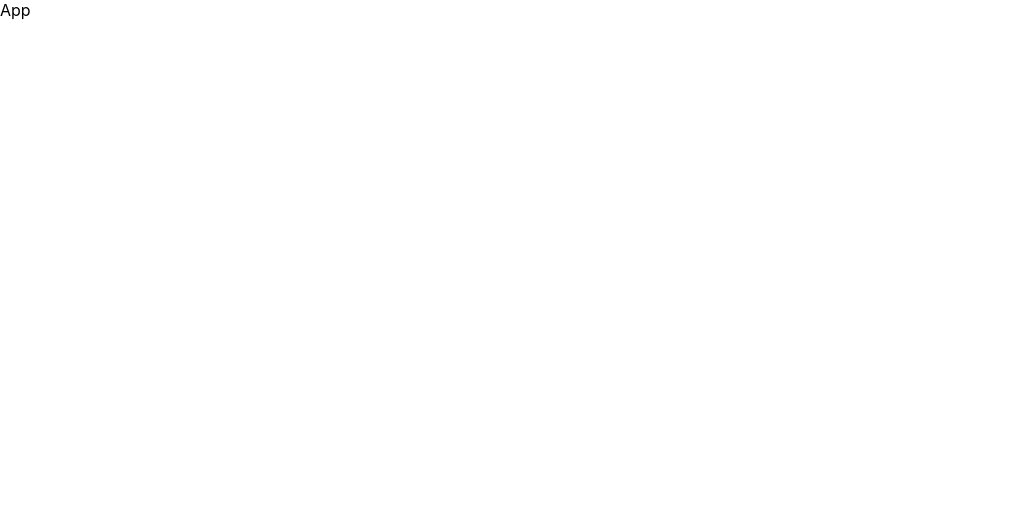
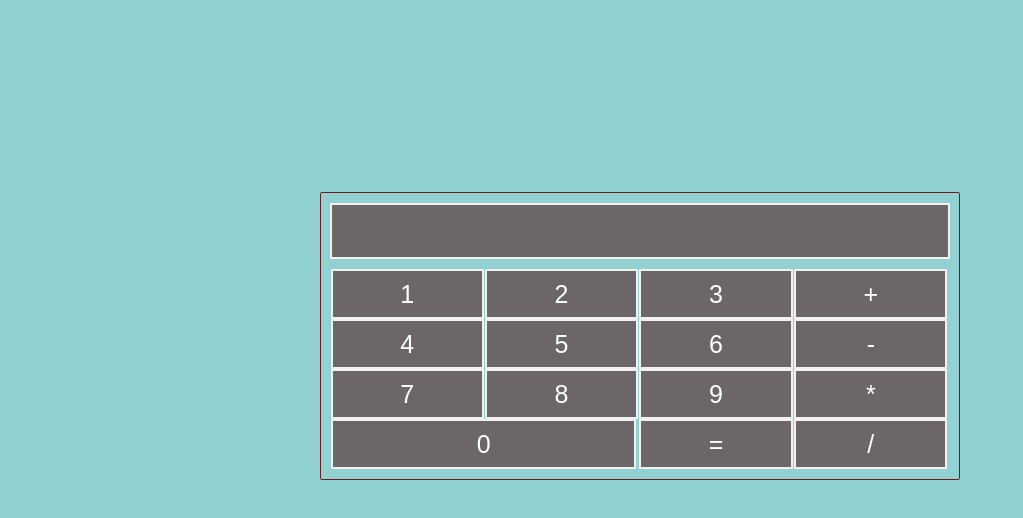
Before and after one commit to ArtsemKez/calculator-task, a React (Create React App) app: page / in a window 1280 px wide. Shown: the top 518 px of the page, without its empty margins (0-1023 px from the left). Built offline with nearby package versions, Linux system fonts and the light colour scheme.

Commit message:
Added customized button & input, added Calculator.jsx(CustomizedInput.jsx & Numpad.jsx)

```diff
--- /dev/null
+++ b/src/App.css
@@ -0,0 +1,6 @@
+.App {
+    background-color: rgba(81, 182, 182, 0.63);
+    position: absolute;
+    height: 100vh;
+    width: 100vw;
+}
--- a/src/App.js
+++ b/src/App.js
@@ -1,9 +1,10 @@
-
+import './App.css';
+import Calculator from "./components/Calculator/Calculator";
 
 function App() {
   return (
-    <div >
-      App
+    <div className="App">
+      <Calculator/>
     </div>
   );
 }
--- /dev/null
+++ b/src/components/Calculator/Calculator.jsx
@@ -0,0 +1,19 @@
+import React from 'react';
+import styles from './Calculator.module.css'
+import CustomizedInput from "../UI/CustomizedInput/CustomizedInput";
+import Numpad from "./Numpad/Numpad";
+
+const Calculator = () => {
+    return (
+        <div className={styles.calculator}>
+            <div className={styles.input}>
+                <CustomizedInput
+                    type='number'
+                />
+            </div>
+            <Numpad/>
+        </div>
+    );
+};
+
+export default Calculator;
--- /dev/null
+++ b/src/components/Calculator/Calculator.module.css
@@ -0,0 +1,14 @@
+.calculator{
+    border: 1.5px solid #6c1b1b;
+    border-radius: 2px;
+    margin-top: 15%;
+    margin-left: 25%;
+    margin-right: 25%;
+}
+
+.input{
+    display: flex;
+    flex-direction: column;
+    align-items: center;
+    margin: 10px;
+}
--- /dev/null
+++ b/src/components/Calculator/Numpad/Numpad.jsx
@@ -0,0 +1,36 @@
+import React from 'react';
+import styles from './Numpad.module.css'
+import CustomizedButton from "../../UI/CustomizedButton/CustomizedButton";
+
+const Numpad = () => {
+    return (
+        <div className={styles.numpad}>
+            <div className={styles.one}><CustomizedButton  >1</CustomizedButton></div>
+            <div className={styles.two}><CustomizedButton >2</CustomizedButton></div>
+            <div className={styles.three}><CustomizedButton >3</CustomizedButton></div>
+            <div className={styles.four}><CustomizedButton>4</CustomizedButton></div>
+            <div className={styles.five}><CustomizedButton>5</CustomizedButton></div>
+            <div className={styles.six}><CustomizedButton>6</CustomizedButton></div>
+            <div className={styles.seven}><CustomizedButton>7</CustomizedButton></div>
+            <div className={styles.eight}><CustomizedButton>8</CustomizedButton></div>
+            <div className={styles.nine}><CustomizedButton>9</CustomizedButton></div>
+            <div className={styles.zero}><CustomizedButton>0</CustomizedButton></div>
+            <div className={styles.plus}><CustomizedButton>+</CustomizedButton></div>
+            <div className={styles.minus}><CustomizedButton>-</CustomizedButton></div>
+            <div className={styles.multiply}><CustomizedButton>*</CustomizedButton></div>
+            <div className={styles.divide}><CustomizedButton>/</CustomizedButton></div>
+            <div className={styles.equally}><CustomizedButton>=</CustomizedButton></div>
+
+
+
+
+
+
+
+
+
+        </div>
+    );
+};
+
+export default Numpad;
--- /dev/null
+++ b/src/components/Calculator/Numpad/Numpad.module.css
@@ -0,0 +1,30 @@
+.numpad{
+    margin: 10px;
+    display: grid;
+    grid-template-areas:
+    'one two three plus'
+    'four five six minus'
+    'seven eight nine multiply'
+    'zero zero equally divide'
+    ;
+
+
+}
+
+.one {grid-area: one;}
+.two {grid-area: two;}
+.three {grid-area: three;}
+.four {grid-area: four;}
+.five {grid-area: five;}
+.six {grid-area: six;}
+.seven {grid-area: seven;}
+.eight {grid-area: eight;}
+.nine {grid-area: nine;}
+.zero {grid-area: zero;}
+
+.plus {grid-area: plus;}
+.minus {grid-area: minus;}
+.multiply {grid-area: multiply;}
+.divide {grid-area: divide;}
+
+.equally {grid-area: equally;}
--- /dev/null
+++ b/src/components/UI/CustomizedButton/CustomizedButton.jsx
@@ -0,0 +1,12 @@
+import React from 'react';
+import styles from './CustomizedButton.module.css'
+
+const CustomizedButton = (props) => {
+    return (
+        <button {...props} className={styles.button}>
+            {props.children}
+        </button>
+    );
+};
+
+export default CustomizedButton;
--- /dev/null
+++ b/src/components/UI/CustomizedButton/CustomizedButton.module.css
@@ -0,0 +1,28 @@
+.button{
+    border: 2px solid #f3f0f0;
+    border-radius: 1px;
+    height: 50px;
+    background-color: #6c6666;
+    color: #ffffff;
+    font-size: 25px;
+    text-align: center;
+    width: 99%;
+}
+
+button{
+    border: 1px solid black;
+    border-radius: 3px;
+    min-height: 30px;
+    width: 100px;
+    background-color: #343333;
+    color: #ffffff;
+}
+
+/*.button:hover{*/
+/*    color: #c71d1d;*/
+/*    box-shadow: 0 0 20px rgba(0,0,0,5)*/
+/*}*/
+
+/*.button:active{*/
+/*    color: #a26363;*/
+/*}*/
--- /dev/null
+++ b/src/components/UI/CustomizedInput/CustomizedInput.jsx
@@ -0,0 +1,10 @@
+import React from 'react';
+import styles from './CustomizedInput.module.css'
+
+const CustomizedInput = (props) => {
+    return (
+        <input className={styles.input} {...props}/>
+    );
+};
+
+export default CustomizedInput;
--- /dev/null
+++ b/src/components/UI/CustomizedInput/CustomizedInput.module.css
@@ -0,0 +1,16 @@
+.input {
+    border: 2px solid #f3f0f0;
+    border-radius: 1px;
+    height: 50px;
+    background-color: #6c6666;
+    color: #ffffff;
+    font-size: 25px;
+    text-align: end;
+    width: 99%;
+}
+
+input[type=number]::-webkit-inner-spin-button,
+input[type=number]::-webkit-outer-spin-button {
+    -webkit-appearance: none;
+    margin: 0;
+}
```
Also changed, not shown: src/logo.svg (deleted).
